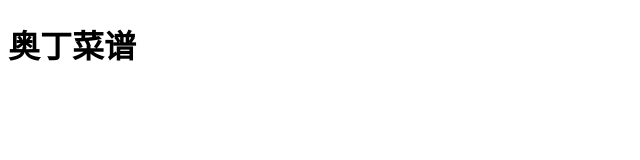
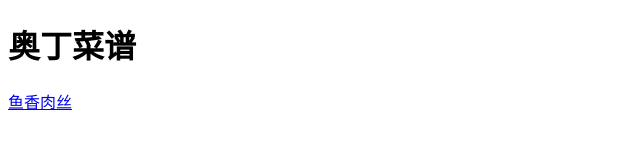
Before and after one commit to Eaduhc/odin-recipes, a plain HTML site: page index.html in a window 1280 px wide. Shown: the whole page, without its empty margins (0-640 px from the left). Drawn offline with Linux system fonts and the light colour scheme.

Commit message:
功能：在奥丁菜谱页面添加了到鱼香肉丝页面的链接

```diff
--- a/index.html
+++ b/index.html
@@ -6,5 +6,6 @@
 </head>
 <body>
     <h1>奥丁菜谱</h1>
+    <a href="recipes/pork-with-garlic-sauce.html">鱼香肉丝</a>
 </body>
 </html>
```
